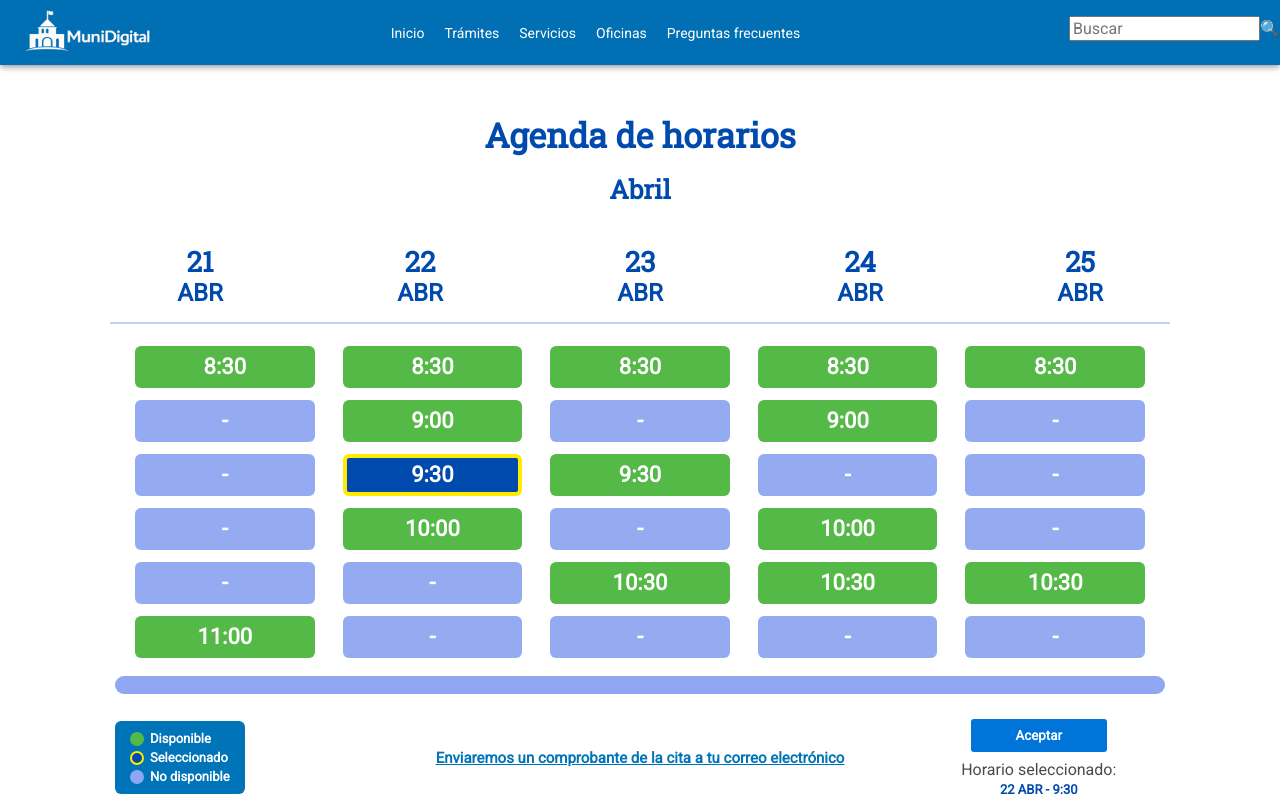
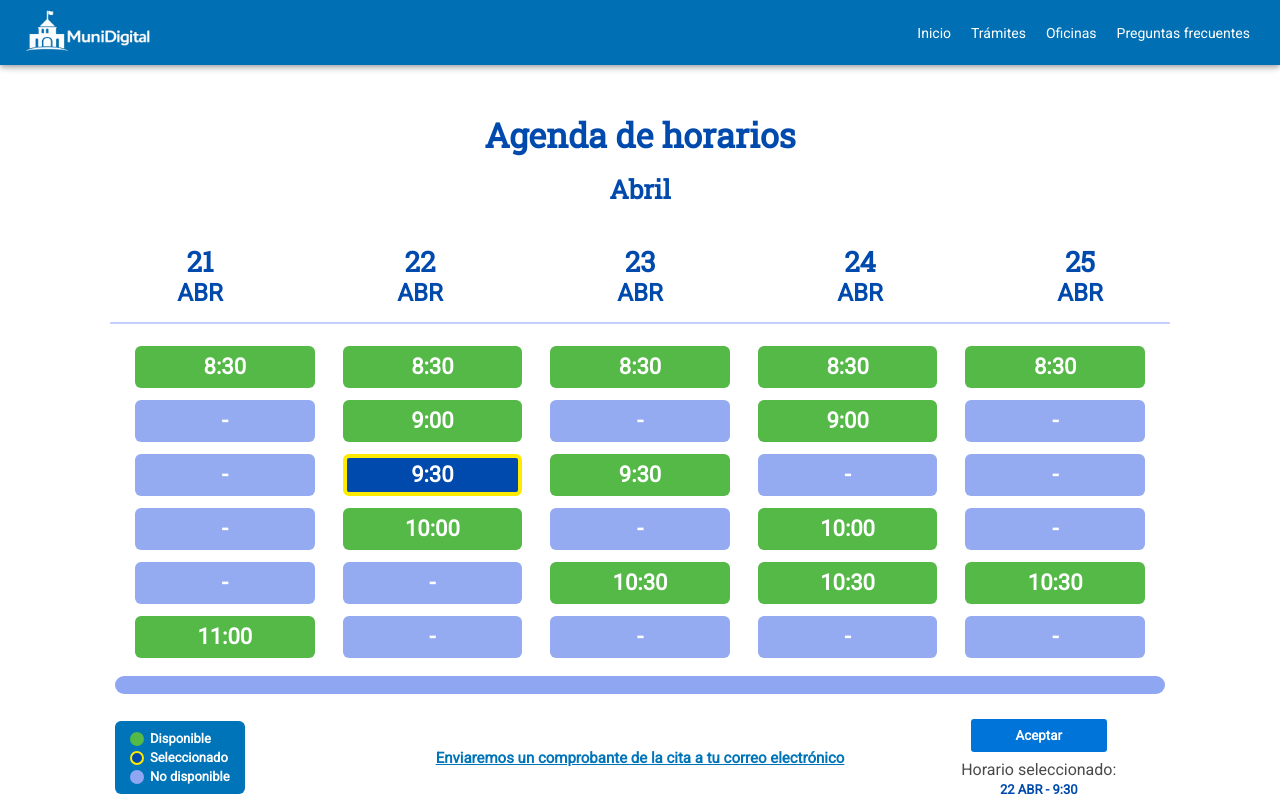
Before and after one commit to claapii/Proyecto-Web-y-Movil-23, a React (Vite) app: page /horarios in a window 1280 px wide. Built offline with nearby package versions, Linux system fonts and the light colour scheme.

Commit message:
avance local

```diff
--- /dev/null
+++ b/src/components/NavBar.css
@@ -0,0 +1,28 @@
+.header-container {
+  display: flex;
+  justify-content: space-between;
+  align-items: center;
+}
+
+.home-logo {
+  height: 45px;
+  margin-left: 25px;
+  margin-top: 5px;
+}
+
+.nav-menu {
+  display: flex;
+  gap: 20px;
+  margin-right: 30px;
+}
+
+.nav-menu a {
+  color: white;
+  text-decoration: none;
+  font-size: 14px;
+}
+
+.nav-menu a.active {
+  font-weight: bold;
+  text-decoration: underline;
+}
--- /dev/null
+++ b/src/components/NavBar.tsx
@@ -0,0 +1,27 @@
+import { NavLink } from "react-router-dom";
+import "./Navbar.css";
+
+const Navbar: React.FC = () => {
+  return (
+    <div className="header-container">
+
+      <img
+        src="/logoMuniDigitalBlanco.png"
+        className="home-logo"
+      />
+
+      <nav className="nav-menu">
+        <NavLink to="/home">Inicio</NavLink>
+
+        <NavLink to="/tramites">Trámites</NavLink>
+
+        <NavLink to="/oficinas">Oficinas</NavLink>
+
+        <NavLink to="/faq">Preguntas frecuentes</NavLink>
+      </nav>
+
+    </div>
+  );
+};
+
+export default Navbar;
--- a/src/pages/Detalle.tsx
+++ b/src/pages/Detalle.tsx
@@ -9,6 +9,7 @@ import {
 import { useParams } from "react-router-dom";
 
 import "./detalle.css";
+import NavBar from "../components/NavBar";
 import { NavLink } from "react-router-dom";
 
 
@@ -94,17 +95,11 @@ const Detalle: React.FC = () => {
     <IonPage>
       <IonHeader>
         <IonToolbar className="toolbar">
-          <div className="header-container">
-            <img src="/logoMuniDigitalBlanco.png" alt="logo" className="home-logo" />
-
-            <nav className="nav-menu">
-                <NavLink to="/home">Inicio</NavLink>
-                <NavLink to="/tramites">Trámites</NavLink>
-                <NavLink to="/servicios">Servicios</NavLink>
-                <NavLink to="/oficinas">Oficinas</NavLink>
-                <NavLink to="/faq">Preguntas frecuentes</NavLink>
-            </nav>
-          </div>
+          <IonHeader>
+            <IonToolbar className="toolbar">
+              <NavBar />
+            </IonToolbar>
+          </IonHeader>
         </IonToolbar>
       </IonHeader>
 
--- a/src/pages/Home.tsx
+++ b/src/pages/Home.tsx
@@ -5,6 +5,7 @@ import {
   IonToolbar
 } from '@ionic/react';
 import './Home.css';
+import NavBar from "../components/NavBar";
 import { NavLink } from 'react-router-dom';
 
 const Home: React.FC = () => {
@@ -14,17 +15,11 @@ const Home: React.FC = () => {
       {/* HEADER */}
       <IonHeader>
         <IonToolbar className="toolbar">
-          <div className="header-container">
-            <img src="/logoMuniDigitalBlanco.png" className="home-logo" />
-
-            <nav className="nav-menu">
-              <NavLink to="/home">Inicio</NavLink>
-              <NavLink to="/tramites">Trámites</NavLink>
-              <NavLink to="/servicios">Servicios</NavLink>
-              <NavLink to="/oficinas">Oficinas</NavLink>
-              <NavLink to="/faq">Preguntas frecuentes</NavLink>
-            </nav>
-          </div>
+          <IonHeader>
+            <IonToolbar className="toolbar">
+              <NavBar />
+            </IonToolbar>
+          </IonHeader>
         </IonToolbar>
       </IonHeader>
 
--- a/src/pages/Horarios.tsx
+++ b/src/pages/Horarios.tsx
@@ -8,6 +8,7 @@ import {
 import './Horarios.css';
 import { NavLink } from 'react-router-dom';
 import { useState } from 'react';
+import NavBar from "../components/NavBar";
 
 const Horarios: React.FC = () => {
 
@@ -53,22 +54,11 @@ const Horarios: React.FC = () => {
       {/* HEADER */}
       <IonHeader>
         <IonToolbar className="toolbar">
-          <div className="header-container">
-            <img src="/logoMuniDigitalBlanco.png" className="home-logo" />
-
-            <nav className="nav-menu">
-              <NavLink to="/home">Inicio</NavLink>
-              <NavLink to="/tramites">Trámites</NavLink>
-              <NavLink to="/servicios">Servicios</NavLink>
-              <NavLink to="/oficinas">Oficinas</NavLink>
-              <NavLink to="/faq">Preguntas frecuentes</NavLink>
-            </nav>
-
-            <div className="search-box">
-              <input type="text" placeholder="Buscar" />
-              <span>🔍</span>
-            </div>
-          </div>
+          <IonHeader>
+            <IonToolbar className="toolbar">
+              <NavBar />
+            </IonToolbar>
+          </IonHeader>
         </IonToolbar>
       </IonHeader>
 
--- a/src/pages/Tramites.tsx
+++ b/src/pages/Tramites.tsx
@@ -7,6 +7,7 @@ import {
 } from '@ionic/react';
 
 import './Tramites.css';
+import NavBar from "../components/NavBar";
 import { NavLink } from 'react-router-dom';
 
 const Tramites: React.FC = () => {
@@ -16,17 +17,11 @@ const Tramites: React.FC = () => {
       {/* HEADER */}
       <IonHeader>
         <IonToolbar className="toolbar">
-          <div className="header-container">
-            <img src="/logoMuniDigitalBlanco.png" className="home-logo" />
-
-            <nav className="nav-menu">
-              <NavLink to="/home">Inicio</NavLink>
-              <NavLink to="/tramites">Trámites</NavLink>
-              <NavLink to="/servicios">Servicios</NavLink>
-              <NavLink to="/oficinas">Oficinas</NavLink>
-              <NavLink to="/faq">Preguntas frecuentes</NavLink>
-            </nav>
-          </div>
+          <IonHeader>
+            <IonToolbar className="toolbar">
+              <NavBar />
+            </IonToolbar>
+          </IonHeader>
         </IonToolbar>
       </IonHeader>
 
```
